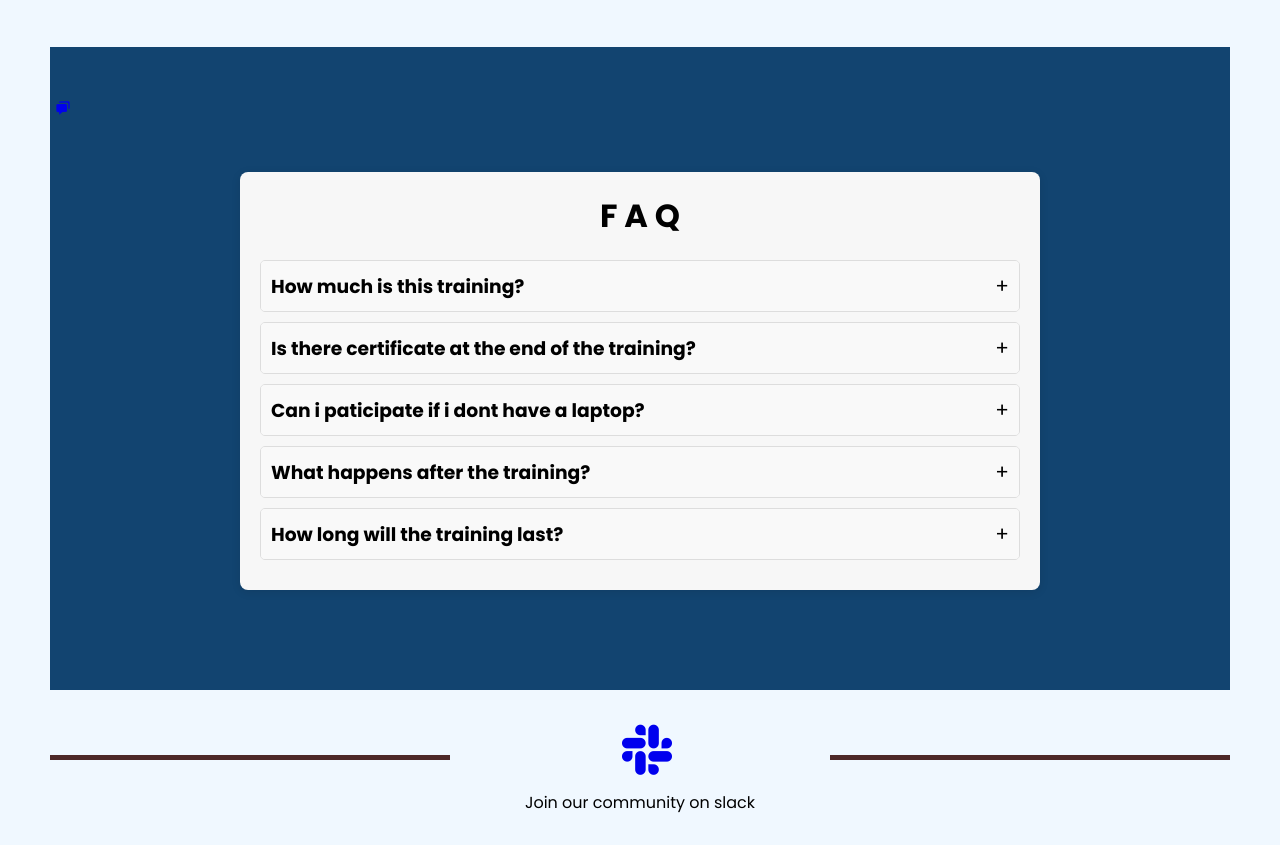
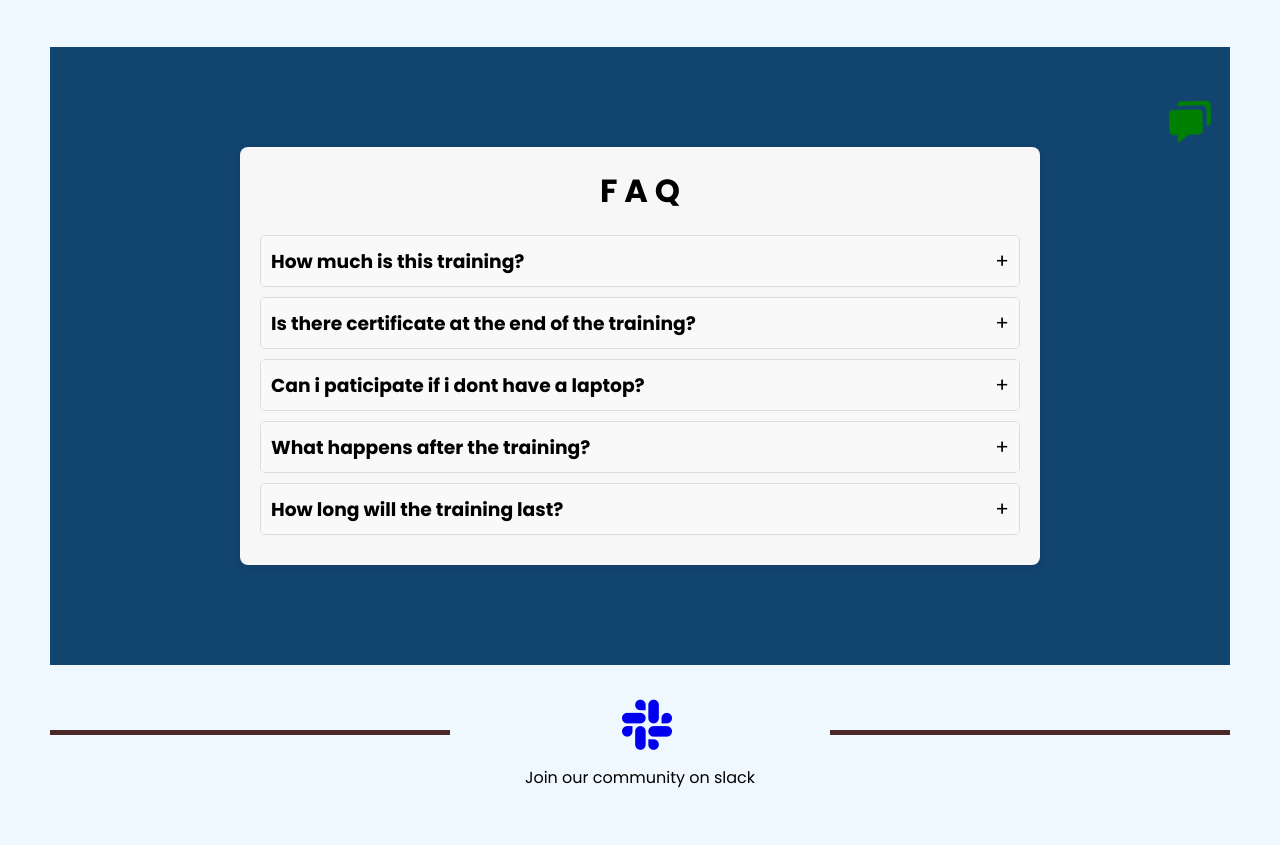
Before and after one commit to richsaly/academyCohort, a plain HTML site: page index.html in a window 1280 px wide. Shown: the part 1154-1999 px from the top of the page. After the commit the page ends 1974 px from the top, so only its background shows below. Drawn offline with nearby package versions, Linux system fonts and the light colour scheme.

Commit message:
Update style.css

```diff
--- a/style.css
+++ b/style.css
@@ -126,6 +126,15 @@ body{
     background-color: rgb(18, 68, 112);
     padding: 50px 5px;
 }
+
+.chat-bot i{
+    font-size: 50px;
+    align-items: center;
+    color: green;
+    float: right;
+    margin-right: 10px;
+  }
+
 
 .container {
     max-width: 800px;
```
